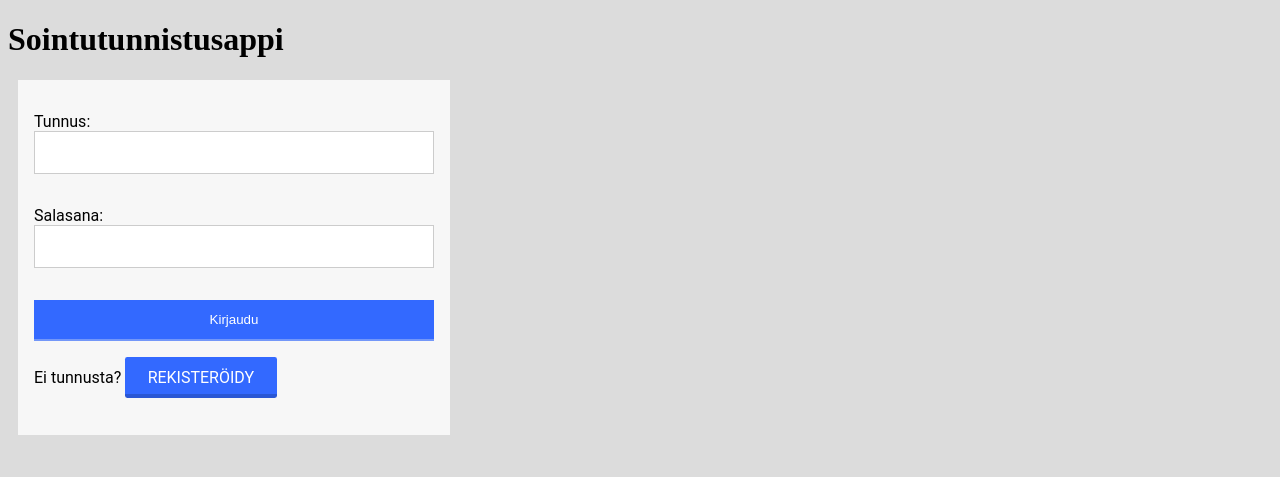
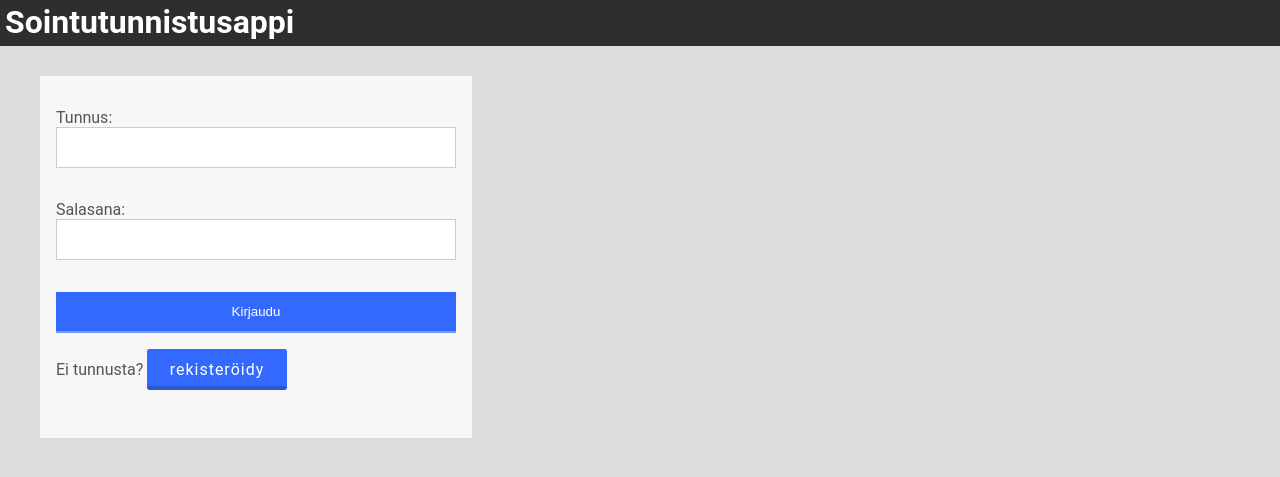
Before and after one commit to AnttiHal/tietokantasovellus, a Flask app: page / in a window 1280 px wide. Shown: the top 477 px of the page. Run offline with Flask 2, Linux system fonts and the light colour scheme.

Commit message:
tweak styles in templates

```diff
--- a/static/style.css
+++ b/static/style.css
@@ -1,6 +1,29 @@
 body {
     background-color: gainsboro;
+    font-family:'Roboto',sans-serif;
+    color: #555;
+    margin-left: 30px;
   }
+
+h1 {
+    background-color: #2e2e2e;
+    color: white;
+    padding: 5px;
+    margin-left: -30px;
+    margin-right: -10px;
+    margin-bottom: 30px;
+    margin-top: -10px;
+}
+
+a.logo {
+    background-color: #2e2e2e;
+    width: 10%;
+
+}
+
+img {
+    max-width: 40%;
+}
 
 
 chord-button{
@@ -27,12 +50,13 @@ chord-button{
 a.button6{
     display:inline-block;
     padding:0.7em 1.4em;
-    margin:0 0.3em 0.3em 0;
+    margin:0 1em 1em 0;
     border-radius:0.15em;
     box-sizing: border-box;
+    letter-spacing: 1px;
     text-decoration:none;
     font-family:'Roboto',sans-serif;
-    text-transform:uppercase;
+    text-transform:none;
     font-weight:400;
     color:#FFFFFF;
     background-color:#3369ff;
@@ -88,19 +133,31 @@ a.mission-button{
 
     }
     .form-style-6 h1{
-        background: #43D1AF;
-        padding: 20px 0;
+        background: #3369ff;
+
+        padding: 30px 20px;
         font-size: 140%;
-        font-weight: 300;
+        font-weight: 500;
         text-align: left;
         color: #fff;
         margin: -16px -16px 16px -16px;
     }
+
+    .form-style-6 h2{
+
+
+
+        font-size: 100%;
+        font-weight: bold;
+        text-align: left;
+
+    }
+
     .form-style-6 input[type="text"],
     .form-style-6 input[type="password"],
     .form-style-6 input[type="datetime"],
     .form-style-6 input[type="email"],
-    .form-style-6 input[type="radio"],
+
     .form-style-6 input[type="search"],
     .form-style-6 input[type="time"],
     .form-style-6 input[type="url"],
@@ -121,11 +178,11 @@ a.mission-button{
         border: 1px solid #ccc;
         padding: 3%;
         color: #555;
-        font: 95% Arial, Helvetica, sans-serif;
+        font-family:'Roboto',sans-serif;
     }
     .form-style-6 input[type="text"]:focus,
     .form-style-6 input[type="date"]:focus,
-    .form-style-6 input[type="radio"]:focus,
+
     .form-style-6 input[type="email"]:focus,
     .form-style-6 input[type="number"]:focus,
     .form-style-6 input[type="search"]:focus,
@@ -137,6 +194,22 @@ a.mission-button{
         box-shadow: 0 0 5px #3369ff;
         padding: 3%;
         border: 1px solid#3369ff;
+    }
+
+    .form-style-6 input[type="radio"]
+    .form-style-6 input[type="checkbox"] {
+
+        outline: none;
+        box-sizing: border-box;
+        -webkit-box-sizing: border-box;
+        -moz-box-sizing: border-box;
+        width: 10%;
+        background: #fff;
+        margin-bottom: 4%;
+        border: 1px solid #ccc;
+        padding: 3%;
+        color: #555;
+        font-family:'Roboto',sans-serif;
     }
 
     .form-style-6 input[type="submit"],
```
Also changed, not shown: other parts of static/style.css (+31 -1 lines).
